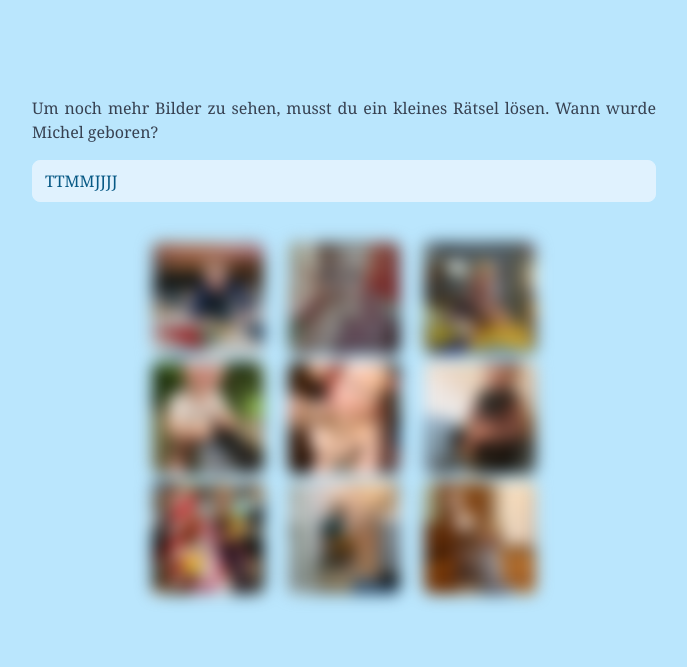
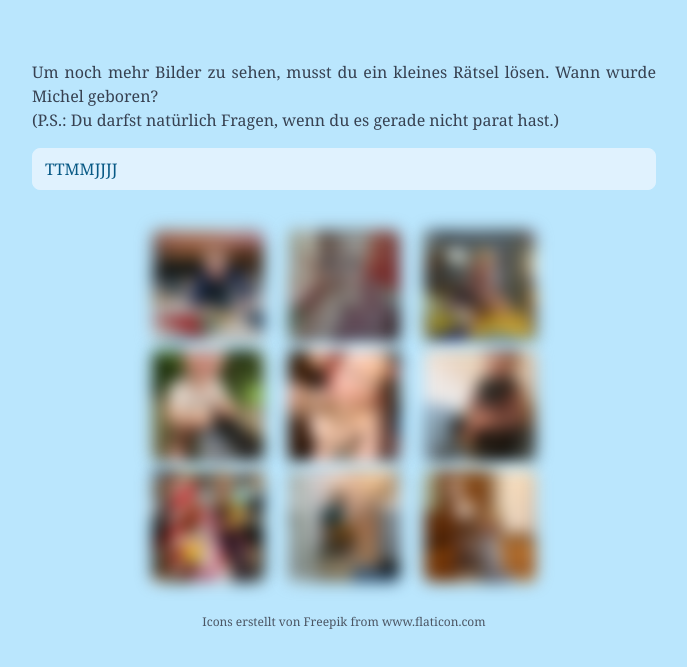
Before and after one commit to maltebaer/laura, a website built with Vite: page index.html in a window 1280 px wide. Shown: the part 1679-2346 px from the top of the page, without its empty margins (296-983 px from the left). Built offline with nearby package versions, Linux system fonts and the light colour scheme; files whose address does not match are found by name; a web font is replaced by a local one.

Commit message:
icon reference

```diff
--- a/index.html
+++ b/index.html
@@ -264,6 +264,10 @@
                         Um noch mehr Bilder zu sehen, musst du ein kleines
                         Rätsel lösen. Wann wurde Michel geboren?
                     </p>
+                    <p class="text-justify">
+                        (P.S.: Du darfst natürlich Fragen, wenn du es gerade
+                        nicht parat hast.)
+                    </p>
 
                     <input
                         class="w-full mt-4 border rounded-lg  text-sky-800 placeholder:text-sky-800 border-sky-100 bg-sky-100 focus:ring focus:ring-emerald-8xl"
@@ -276,17 +280,28 @@
 
                 <div
                     class="flex flex-wrap justify-between max-w-sm space-y-2"
-                    :class="show ? '' : 'blur cursor-not-allowed transition pointer-events-none'"
+                    :class="show ? '' : 'pointer-events-none'"
                 >
                     <template x-for="src in images">
                         <img
                             @click="if (show) { open = true; openImg = src }"
                             class="object-cover object-center rounded-lg  w-28 h-28"
-                            :class="show && 'cursor-pointer'"
+                            :class="show ? 'cursor-pointer' : 'blur pointer-events-none'"
                             :src="src"
                             alt="bärenbilder"
                         />
                     </template>
+                </div>
+
+                <div class="text-xs text-center text-gray-600">
+                    Icons erstellt von
+                    <a href="https://www.freepik.com" title="Freepik"
+                        >Freepik</a
+                    >
+                    from
+                    <a href="https://www.flaticon.com/de/" title="Flaticon"
+                        >www.flaticon.com</a
+                    >
                 </div>
             </section>
 
```
